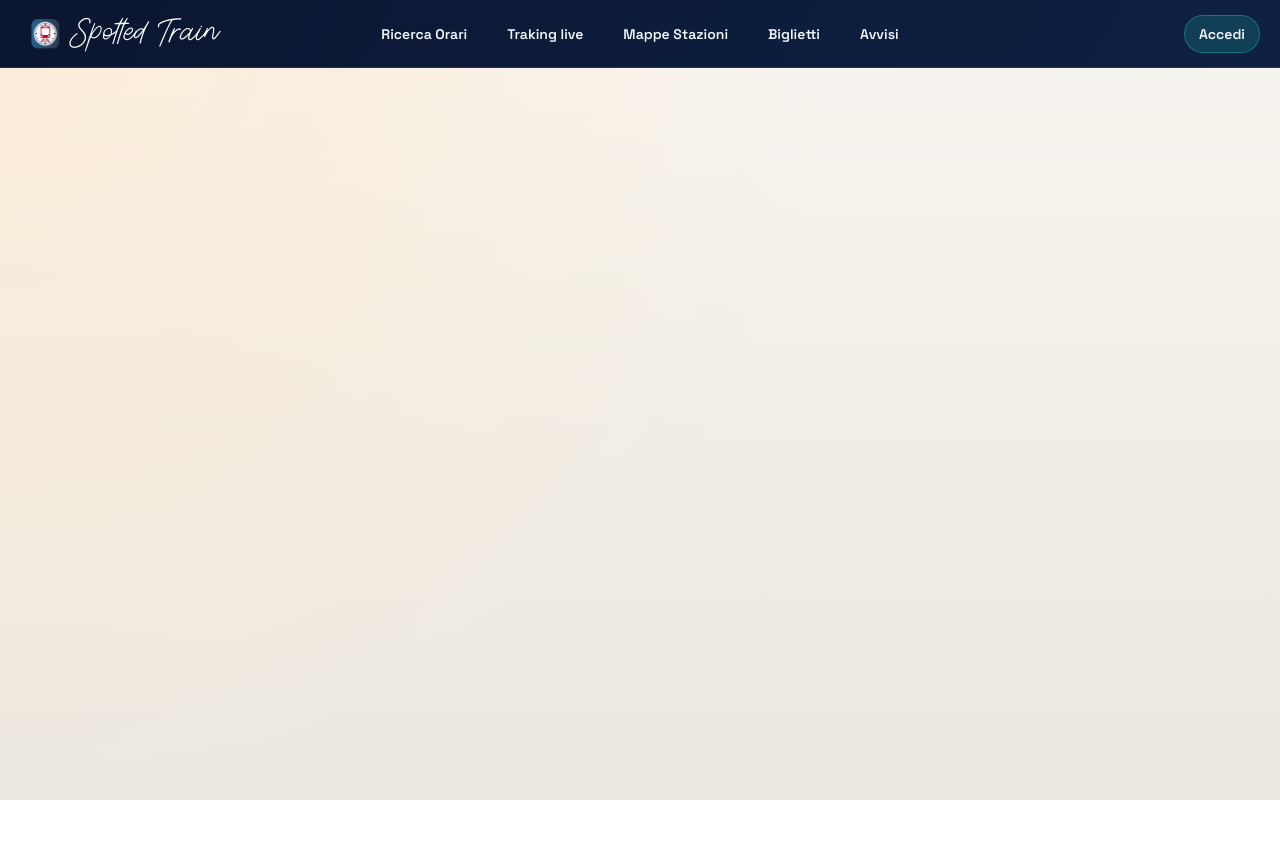
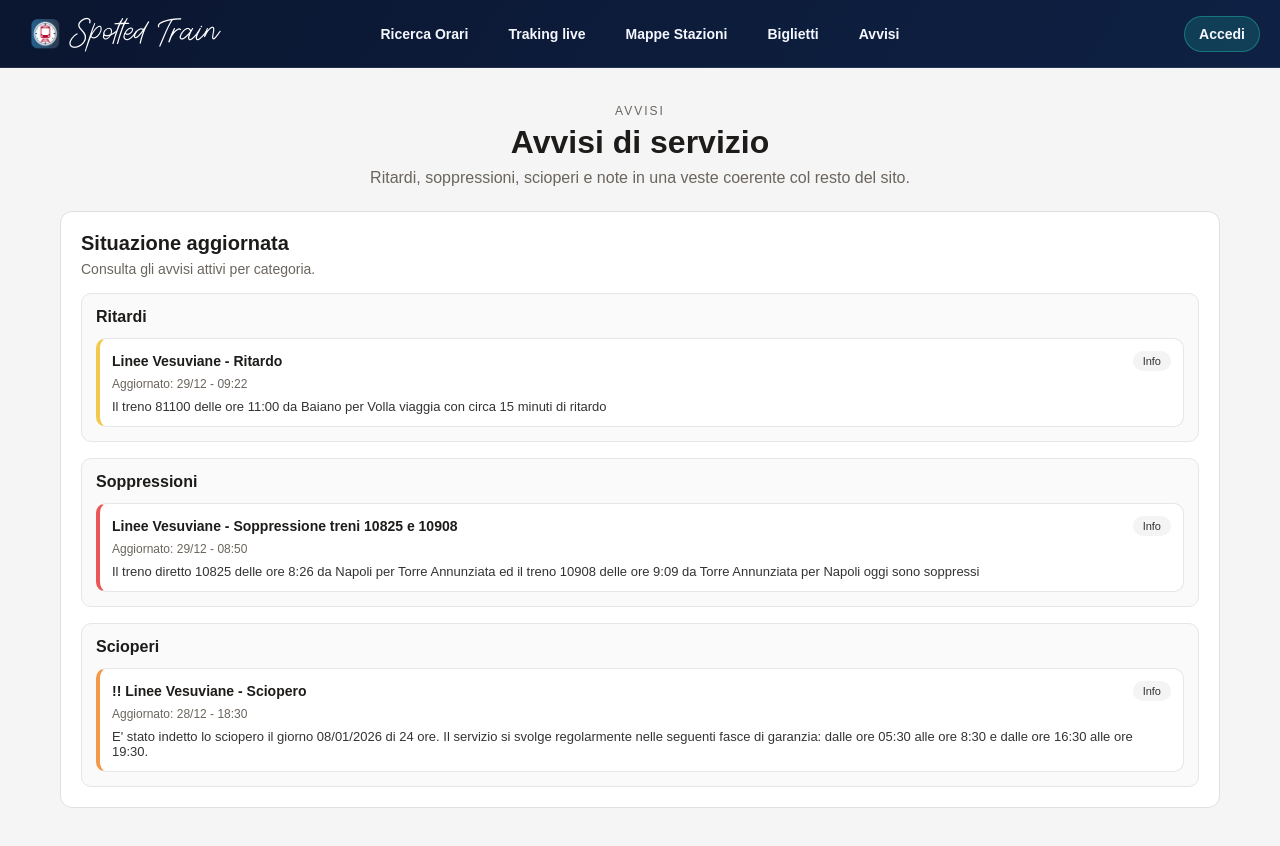
Before and after one commit to aleeeeferr/Sito-Spotted-Train, a plain HTML site: page frontend/avvisi.html in a window 1280 px wide. Before the commit the page ends 800 px from the top, so only its background shows below. Drawn offline with Linux system fonts and the light colour scheme.

Commit message:
simplify avvisi page layout

```diff
--- a/css/style.css
+++ b/css/style.css
@@ -894,6 +894,122 @@ nav li{
     padding: 0 10px;
 }
 
+/* avvisi page */
+.pagina-avvisi{
+    background: #f5f5f5;
+    color: #1d1c1a;
+    font-family: Arial, "Helvetica Neue", sans-serif;
+}
+.avvisi{
+    max-width: 1200px;
+    margin: 0 auto;
+    padding: 36px 20px 80px;
+}
+.avvisi-header{
+    text-align: center;
+    margin-bottom: 24px;
+}
+.avvisi-eyebrow{
+    font-size: 12px;
+    letter-spacing: 2px;
+    color: #6b655e;
+    margin: 0 0 6px;
+}
+.avvisi-header h1{
+    margin: 0 0 8px;
+    font-size: 32px;
+}
+.avvisi-sub{
+    margin: 0 auto;
+    max-width: 720px;
+    color: #6b655e;
+}
+.avvisi-card{
+    background: #ffffff;
+    border: 1px solid #e0e0e0;
+    border-radius: 12px;
+    padding: 20px;
+}
+.avvisi-card-head h2{
+    margin: 0 0 6px;
+    font-size: 20px;
+}
+.avvisi-card-head p{
+    margin: 0 0 16px;
+    color: #6b655e;
+    font-size: 14px;
+}
+.avvisi-grid{
+    display: flex;
+    flex-direction: column;
+    gap: 16px;
+}
+.avvisi-box{
+    border: 1px solid #e6e6e6;
+    border-radius: 10px;
+    padding: 14px;
+    background: #fafafa;
+}
+.avvisi-box h3{
+    margin: 0 0 12px;
+    font-size: 16px;
+}
+.avvisi-lista{
+    display: grid;
+    gap: 10px;
+}
+.avviso-card{
+    background: #ffffff;
+    border: 1px solid #e6e6e6;
+    border-radius: 10px;
+    padding: 12px;
+    border-left: 4px solid #c9c9c9;
+}
+.avviso-card h4{
+    margin: 0;
+    font-size: 14px;
+}
+.avviso-head{
+    display: flex;
+    align-items: center;
+    justify-content: space-between;
+    gap: 8px;
+}
+.avviso-data{
+    font-size: 12px;
+    color: #6b655e;
+    margin: 6px 0 8px;
+}
+.avviso-pill{
+    font-size: 11px;
+    padding: 4px 10px;
+    border-radius: 999px;
+    background: #f4f4f4;
+    color: #333333;
+}
+.avviso-breve{
+    margin: 0;
+    font-size: 13px;
+    color: #333333;
+}
+.avviso-vuoto{
+    margin: 0;
+    font-size: 13px;
+    color: #6b655e;
+}
+.avviso-ritardi{
+    border-left-color: #f2c94c;
+}
+.avviso-soppressioni{
+    border-left-color: #eb5757;
+}
+.avviso-scioperi{
+    border-left-color: #f2994a;
+}
+.avviso-generici{
+    border-left-color: #6c7a89;
+}
+
 /* mappe page */
 .pagina-mappe{
     background: #f2f3f6;
--- a/frontend/avvisi.html
+++ b/frontend/avvisi.html
@@ -6,7 +6,7 @@
         <title>Spotted Train</title>
         <link rel="stylesheet" href="../css/style.css">
     </head>
-    <body class="pagina-tracking">
+    <body class="pagina-avvisi">
         <nav class="barrasup">
             <ul>
                 <li class="logo-menu">
@@ -25,5 +25,70 @@
                 <li class="pulsante-accedi"><a href="">Accedi</a></li>
             </ul>
         </nav>
+
+        <main class="avvisi">
+            <header class="avvisi-header">
+                <p class="avvisi-eyebrow">AVVISI</p>
+                <h1>Avvisi di servizio</h1>
+                <p class="avvisi-sub">
+                    Ritardi, soppressioni, scioperi e note in una veste coerente col resto del sito.
+                </p>
+            </header>
+
+            <section class="avvisi-card">
+                <div class="avvisi-card-head">
+                    <h2>Situazione aggiornata</h2>
+                    <p>Consulta gli avvisi attivi per categoria.</p>
+                </div>
+
+                <div class="avvisi-grid">
+                    <section class="avvisi-box">
+                        <h3>Ritardi</h3>
+                        <div class="avvisi-lista">
+                            <article class="avviso-card avviso-ritardi">
+                                <div class="avviso-head">
+                                    <h4>Linee Vesuviane - Ritardo</h4>
+                                    <span class="avviso-pill">Info</span>
+                                </div>
+                                <div class="avviso-data">Aggiornato: 29/12 - 09:22</div>
+                                <p class="avviso-breve">
+                                    Il treno 81100 delle ore 11:00 da Baiano per Volla viaggia con circa 15 minuti di ritardo
+                                </p>
+                            </article>
+                        </div>
+                    </section>
+                    <section class="avvisi-box">
+                        <h3>Soppressioni</h3>
+                        <div class="avvisi-lista">
+                            <article class="avviso-card avviso-soppressioni">
+                                <div class="avviso-head">
+                                    <h4>Linee Vesuviane - Soppressione treni 10825 e 10908</h4>
+                                    <span class="avviso-pill">Info</span>
+                                </div>
+                                <div class="avviso-data">Aggiornato: 29/12 - 08:50</div>
+                                <p class="avviso-breve">
+                                    Il treno diretto 10825 delle ore 8:26 da Napoli per Torre Annunziata ed il treno 10908 delle ore 9:09 da Torre Annunziata per Napoli oggi sono soppressi
+                                </p>
+                            </article>
+                        </div>
+                    </section>
+                    <section class="avvisi-box">
+                        <h3>Scioperi</h3>
+                        <div class="avvisi-lista">
+                            <article class="avviso-card avviso-scioperi">
+                                <div class="avviso-head">
+                                    <h4>!! Linee Vesuviane - Sciopero</h4>
+                                    <span class="avviso-pill">Info</span>
+                                </div>
+                                <div class="avviso-data">Aggiornato: 28/12 - 18:30</div>
+                                <p class="avviso-breve">
+                                    E' stato indetto lo sciopero il giorno 08/01/2026 di 24 ore. Il servizio si svolge regolarmente nelle seguenti fasce di garanzia: dalle ore 05:30 alle ore 8:30 e dalle ore 16:30 alle ore 19:30.
+                                </p>
+                            </article>
+                        </div>
+                    </section>
+                </div>
+            </section>
+        </main>
     </body>
 </html>
```
